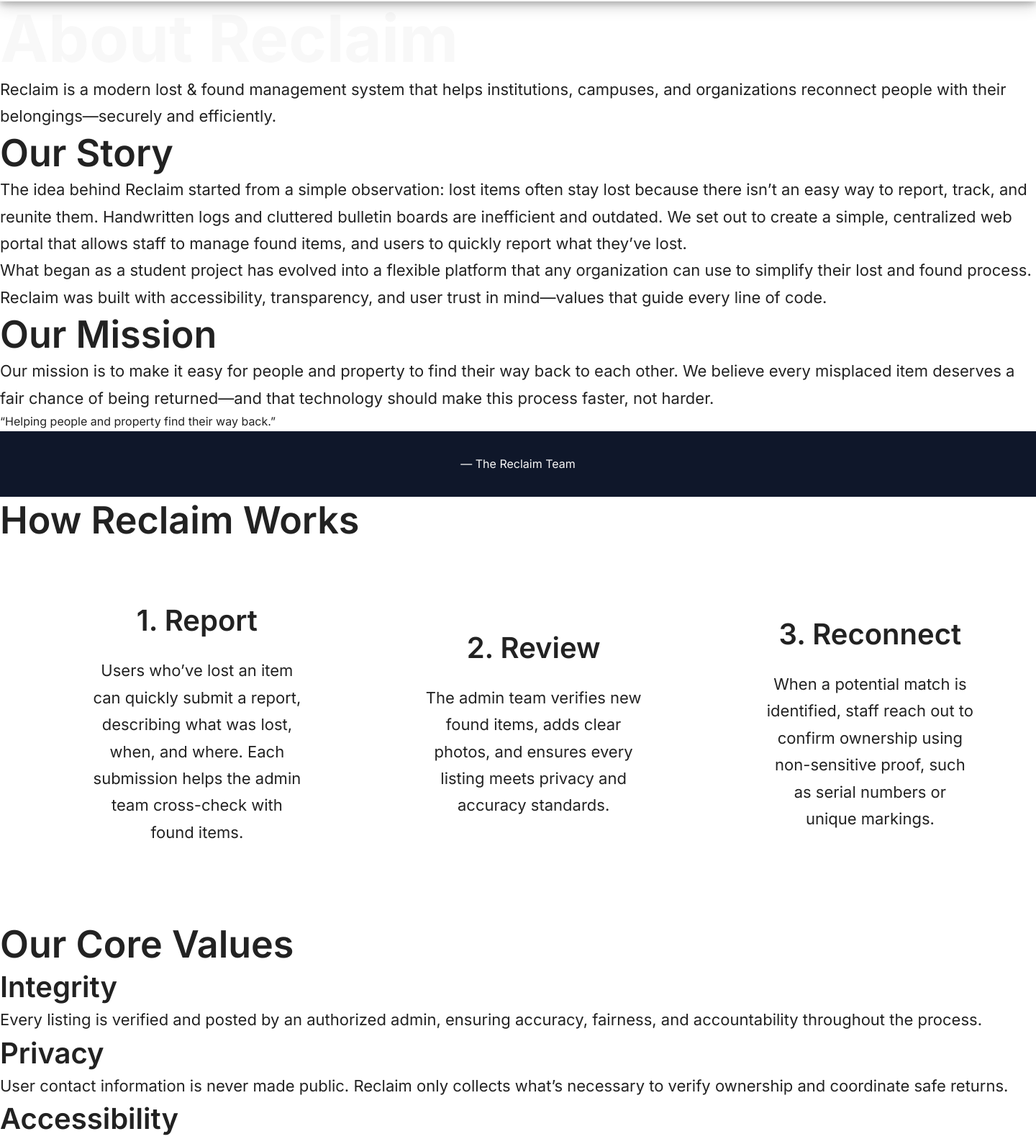
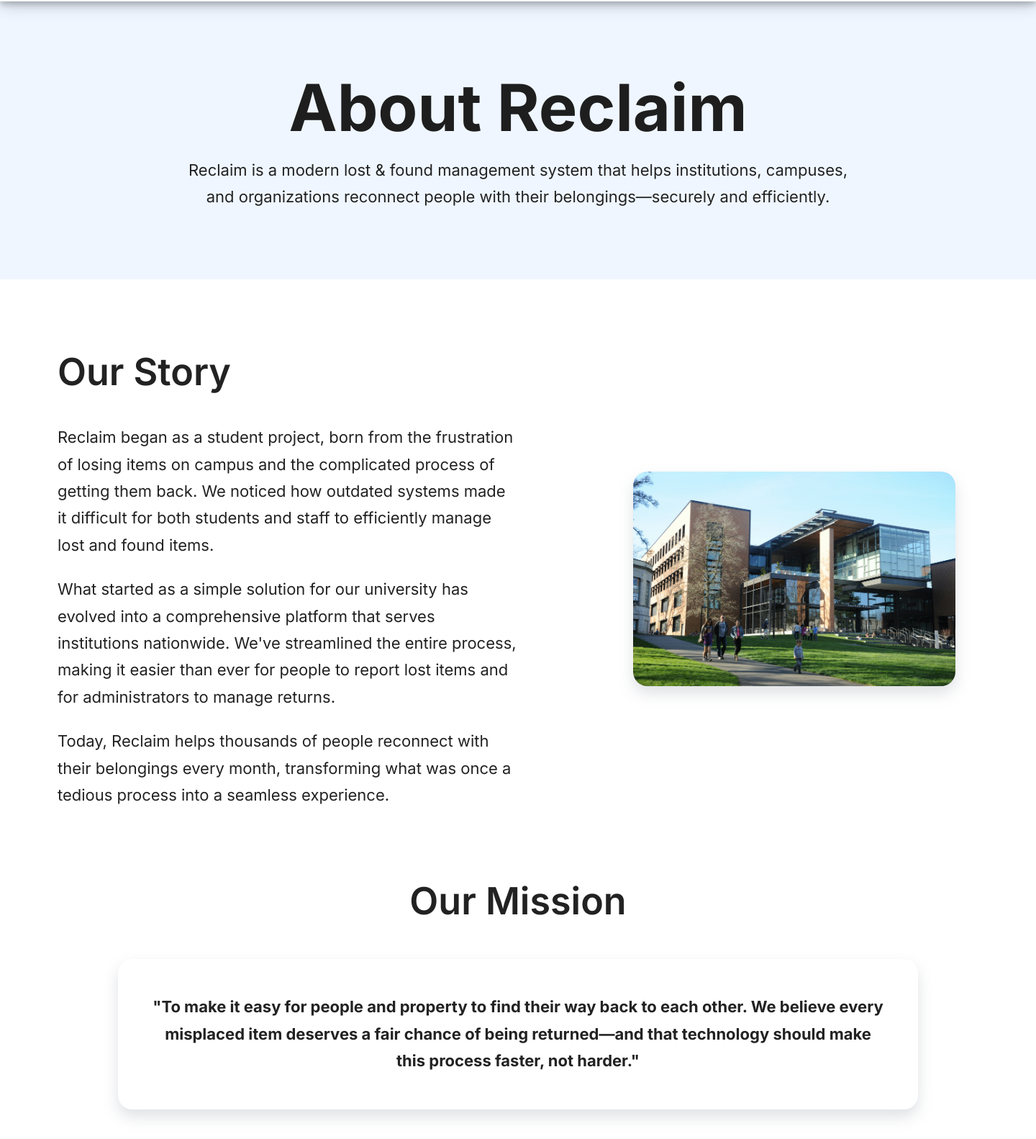
Before and after one commit to adig02/COMP1006, a PHP site: page /about.php in a window 1440 px wide. Shown: the part 110-1692 px from the top of the page at 72% size. Run offline with PHP 8.4, Linux system fonts and the light colour scheme; some libraries are stand-ins or nearby versions.

Commit message:
About page static content & styling completed

```diff
--- a/Project/about.php
+++ b/Project/about.php
@@ -7,137 +7,90 @@ $pageDesc = "Reclaim helps institutions securely manage lost and found items, re
 require './templates/header.php';
 ?>
             <!-- HERO / INTRO -->
-            <section class="about-hero" aria-labelledby="about-title">
-                <h1 id="about-title">About Reclaim</h1>
-                <p class="lead">
-                    Reclaim is a modern lost & found management system that helps institutions, campuses,
-                    and organizations reconnect people with their belongings—securely and efficiently.
-                </p>
+            <section class="about-hero">
+                <h1>About Reclaim</h1>
+                <p>Reclaim is a modern lost & found management system that helps institutions, campuses, and organizations reconnect people with their belongings—securely and efficiently.</p>
             </section>
-
             <!-- OUR STORY -->
-            <section class="about-story" aria-labelledby="story-title">
-                <h2 id="story-title">Our Story</h2>
-                <p>
-                    The idea behind Reclaim started from a simple observation: lost items often stay lost
-                    because there isn’t an easy way to report, track, and reunite them. Handwritten logs and
-                    cluttered bulletin boards are inefficient and outdated. We set out to create a simple,
-                    centralized web portal that allows staff to manage found items, and users to quickly report
-                    what they’ve lost.
-                </p>
-                <p>
-                    What began as a student project has evolved into a flexible platform that any organization
-                    can use to simplify their lost and found process. Reclaim was built with accessibility,
-                    transparency, and user trust in mind—values that guide every line of code.
-                </p>
+            <section class="about-story">
+                <div class="about-story-txt">
+                    <h2>Our Story</h2>
+                    <p>Reclaim began as a student project, born from the frustration of losing items on campus and the complicated process of getting them back. We noticed how outdated systems made it difficult for both students and staff to efficiently manage lost and found items.</p>
+                    <p>What started as a simple solution for our university has evolved into a comprehensive platform that serves institutions nationwide. We've streamlined the entire process, making it easier than ever for people to report lost items and for administrators to manage returns.</p>
+                    <p>Today, Reclaim helps thousands of people reconnect with their belongings every month, transforming what was once a tedious process into a seamless experience.</p>
+                </div>
+                <img src="./img/about-us-img.jpg" alt="about us img">
             </section>
-
             <!-- OUR MISSION -->
-            <section class="about-mission" aria-labelledby="mission-title">
-                <h2 id="mission-title">Our Mission</h2>
-                <p>
-                    Our mission is to make it easy for people and property to find their way back to each other.
-                    We believe every misplaced item deserves a fair chance of being returned—and that technology
-                    should make this process faster, not harder.
-                </p>
-
-                <blockquote>
-                    “Helping people and property find their way back.”
-                    <footer>— The Reclaim Team</footer>
-                </blockquote>
+            <section class="about-mission">
+                <h2>Our Mission</h2>
+                <p>"To make it easy for people and property to find their way back to each other. We believe every misplaced item deserves a fair chance of being returned—and that technology should make this process faster, not harder."</p>
             </section>
-
-            <!-- HOW IT WORKS (HIGH LEVEL OVERVIEW) -->
-            <section class="about-process" aria-labelledby="process-title">
-                <h2 id="process-title">How Reclaim Works</h2>
+            <section class="how-it-works">
+                <div>
+                    <h2>How it Works</h2>
+                    <p>Three simple steps to reunite with your belongings</p>
+                </div>
                 <ol class="steps">
                     <li>
-                        <h3>1. Report</h3>
-                        <p>
-                            Users who’ve lost an item can quickly submit a report, describing what was lost, when, and where.
-                            Each submission helps the admin team cross-check with found items.
-                        </p>
+                        <img src="./img/Report%20Icon.png" alt="Report icon">
+                        <h3>Report</h3>
+                        <p>Lost something? Submit a report with what, where, and when.</p>
+                        <a class="btn btn-tiny" href="report-lost.php">Report Now</a>
                     </li>
                     <li>
-                        <h3>2. Review</h3>
-                        <p>
-                            The admin team verifies new found items, adds clear photos, and ensures every listing meets privacy
-                            and accuracy standards.
-                        </p>
+                        <img src="./img/Search%20Icon%2050.png" alt="Review icon">
+                        <h3>Review</h3>
+                        <p>Our staff reviews reports and posts verified found items daily.</p>
+                        <a class="btn btn--tiny" href="claim.php">Browse Items</a>
                     </li>
                     <li>
-                        <h3>3. Reconnect</h3>
-                        <p>
-                            When a potential match is identified, staff reach out to confirm ownership using non-sensitive
-                            proof,
-                            such as serial numbers or unique markings.
-                        </p>
+                        <img src="./img/Checkmark%20Icon%2050.png" alt="Reclaim icon">
+                        <h3>Reclaim</h3>
+                        <p>Think you see your item? Visit the listing and use the Claim page to provide proof.</p>
+                        <a class="btn btn--tiny" href="claim.php">Reclaim</a>
                     </li>
                 </ol>
             </section>
-
             <!-- CORE VALUES -->
-            <section class="about-values" aria-labelledby="values-title">
-                <h2 id="values-title">Our Core Values</h2>
+            <section class="about-values">
+                <div>
+                    <h2>Our Core Values</h2>
+                    <p>The principles that guide everything we do</p>
+                </div>
                 <div class="values-grid">
                     <article>
+                        <div class="icon-container">
+                            <i class="fa-solid fa-exclamation fa-2x"></i>
+                        </div>
                         <h3>Integrity</h3>
-                        <p>
-                            Every listing is verified and posted by an authorized admin, ensuring accuracy, fairness,
-                            and accountability throughout the process.
+                        <p>Every listing is verified and posted by an authorized admin, ensuring accuracy, fairness, and accountability throughout the process.</p>
+                    </article>
+                    <article>
+                        <div class="icon-container">
+                            <i class="fa-solid fa-lock fa-2x"></i>
+                        </div>
+                        <h3>Privacy</h3>
+                        <p>User contact information is never made public. Reclaim only collects what’s necessary to verify ownership and coordinate safe returns.
                         </p>
                     </article>
                     <article>
-                        <h3>Privacy</h3>
-                        <p>
-                            User contact information is never made public. Reclaim only collects what’s necessary to verify
-                            ownership
-                            and coordinate safe returns.
+                        <div class="icon-container">
+                            <i class="fa-solid fa-person fa-2x"></i>
+                        </div>
+                        <h3>Accessibility</h3>
+                        <p>Our simple interface is designed for everyone—no login required for reporting lost items, and full mobile support for convenient access on the go.
                         </p>
                     </article>
                     <article>
-                        <h3>Accessibility</h3>
-                        <p>
-                            Our simple interface is designed for everyone—no login required for reporting lost items,
-                            and full mobile support for convenient access on the go.
-                        </p>
-                    </article>
-                    <article>
+                        <div class="icon-container">
+                            <i class="fa-solid fa-handshake fa-2x"></i>
+                        </div>
                         <h3>Trust</h3>
-                        <p>
-                            Each verified return strengthens our connection with the community.
-                            Reclaim builds confidence through consistency and transparency.
+                        <p>Each verified return strengthens our connection with the community. Reclaim builds confidence through consistency and transparency.
                         </p>
                     </article>
                 </div>
-            </section>
-
-            <!-- TECHNOLOGY & SECURITY -->
-            <section class="about-tech" aria-labelledby="tech-title">
-                <h2 id="tech-title">Technology & Security</h2>
-                <p>
-                    Reclaim is built using secure web technologies including PHP, PDO (for safe database connections),
-                    and modern HTML5/CSS3 standards. All forms include input validation, and file uploads are filtered
-                    by type and size to prevent misuse.
-                </p>
-                <p>
-                    Every action by admins or users is protected by server-side validation, ensuring
-                    that the platform remains safe and reliable.
-                </p>
-            </section>
-
-            <!-- CAMPUS EDITION NOTE -->
-            <section class="about-campus" aria-labelledby="campus-title">
-                <h2 id="campus-title">Reclaim: Campus Edition</h2>
-                <p>
-                    The current version of Reclaim has been customized for campus use.
-                    It allows students and staff to report lost items online and check a live feed
-                    of recently found belongings across the college grounds.
-                </p>
-                <p>
-                    Future versions of Reclaim will include multi-campus management and advanced
-                    matching automation for larger institutions.
-                </p>
             </section>
 <?php
 // adding the cta
--- a/Project/css/style.css
+++ b/Project/css/style.css
@@ -48,7 +48,11 @@ h1, h2, h3, h4, h5, h6 {
 }
 
 /*-------------------------------------------------General Website Styling--------------------------------------------*/
-
+:root{
+    --light-blue: #eff6ff;
+    --black: #1E1E1E;
+    --icon-container-bg: rgb(219 234 254);
+}
 html {
     font-size: 16px; /* baseline for rem */
 }
@@ -70,6 +74,7 @@ h2 {
     font-size: clamp(2.25rem, 4vw + 1rem, 3.25rem);
     font-weight: 600;
     line-height: 1.25;
+    padding-bottom: 1rem;
 }
 h3 {
     font-size: clamp(1.75rem, 3vw + 0.75rem, 2.5rem);
@@ -350,6 +355,86 @@ footer{
 }
 
 /*--------------------------------------------------------About-Page--------------------------------------------------*/
+.about-hero{
+    text-align: center;
+    padding: 6rem 16rem;
+    background-color: var(--light-blue);
+}
+.about-hero h1{
+    color: var(--black);
+    padding-bottom: 1rem;
+}
+.about-story{
+    display: grid;
+    grid-template-columns: 1fr 1fr;
+    padding-top: 6rem;
+    padding-left: 5rem;
+    padding-right: 5rem;
+}
+.about-story img{
+    width: 70%;
+    height: auto;
+    justify-self: end;
+    align-self: center;
+    border-radius: 20px;
+    margin-right: 2rem;
+    box-shadow: rgba(149, 157, 165, 0.3) 0 10px 20px;
+}
+.about-story-txt p{
+    padding-top: 1.5rem;
+}
+.about-mission{
+    padding: 6rem 2rem;
+    text-align: center;
+    display: flex;
+    flex-direction: column;
+    justify-content: center;
+    align-items: center;
+}
+.about-mission p{
+    padding: 3rem;
+    max-width: 75ch;
+    border-radius: 20px;
+    box-shadow: rgba(149, 157, 165, 0.3) 0 10px 20px;
+    margin-top: 2rem;
+    font-weight: bold;
+}
+.about-values{
+    padding: 10rem 2rem;
+}
+.about-values div:nth-child(1){
+    text-align: center;
+}
+.values-grid{
+    display: grid;
+    grid-template-columns: repeat(4, 1fr);
+    margin: 3rem 4rem;
+    gap: 5rem;
+}
+.values-grid article{
+    background-color: rgb(248 249 250);
+    padding: 2rem;
+    min-height: 410px;
+    border-radius: 20px;
+    box-shadow: rgba(149, 157, 165, 0.3) 0 10px 20px;
+}
+.values-grid p{
+    font-size: 1.1rem;
+    padding-top: 1rem;
+}
+.values-grid h3{
+    font-size: 1.5rem;
+}
+.icon-container{
+    width: 80px;
+    height: 80px;
+    display: flex;
+    justify-content: center;
+    align-items: center;
+    background-color: var(--icon-container-bg);
+    border-radius: 13px;
+    margin-bottom: 1rem;
+}
 /*-------------------------------------------------------Contact-Page-------------------------------------------------*/
 /*---------------------------------------------------------Shop-Page--------------------------------------------------*/
 /*-------------------------------------------------------Register-Page------------------------------------------------*/
```
Also changed, not shown: Project/img/about-us-img.jpg (added).
